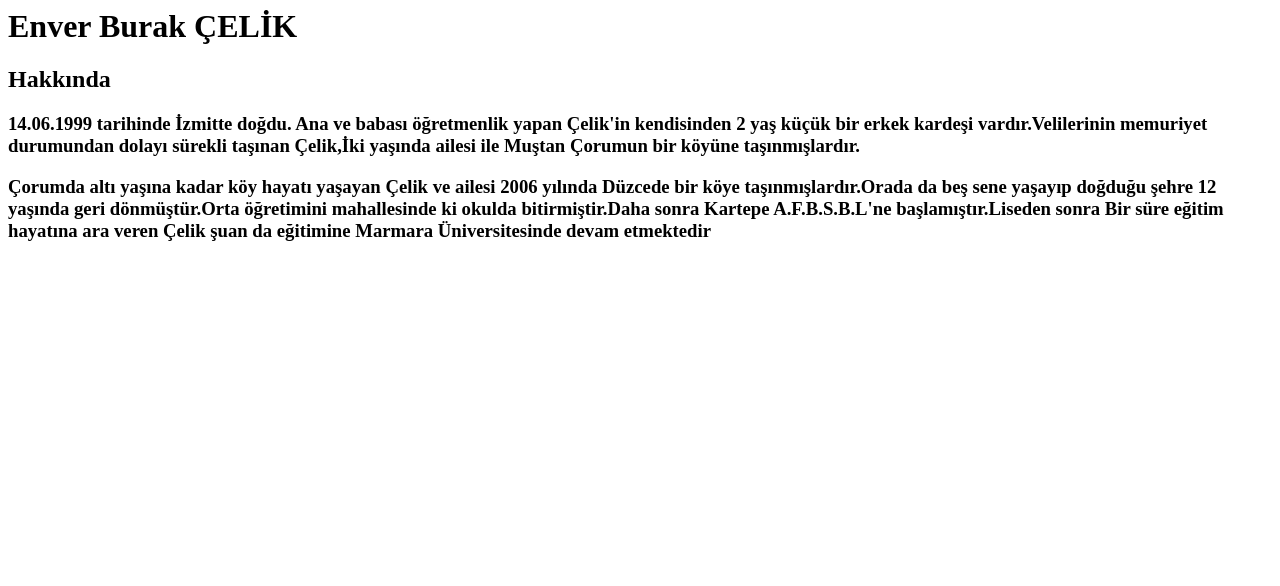
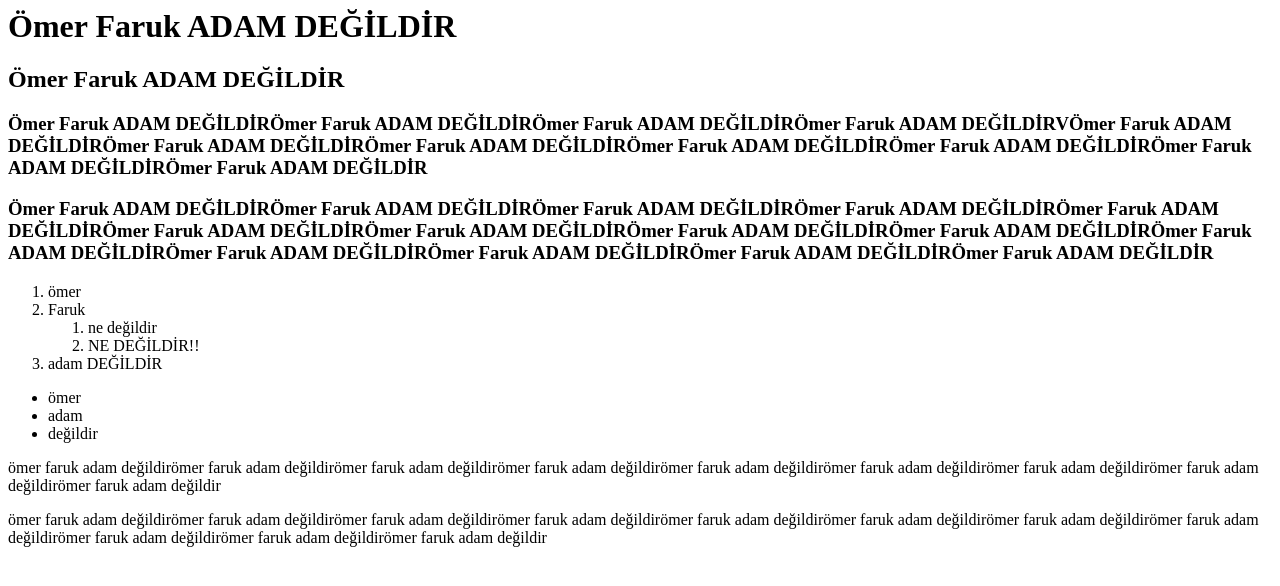
Before and after one commit to hihaho08/HTML-dev-1, a plain HTML site: page index.html in a window 1280 px wide. Drawn offline with Linux system fonts and the light colour scheme.

Commit message:
listeler eklendi

```diff
--- a/index.html
+++ b/index.html
@@ -1,17 +1,34 @@
 <html lang="tr">
 <head>
-    <title>Enver Burak ÇELİK</title>
+    <title>Ömer Faruk ADAM DEĞİLDİR</title>
             <!--şimdi başlıyorum,önce başlık atacağım-->
 </head>
-<h1>Enver Burak ÇELİK</h1>
+<h1>Ömer Faruk ADAM DEĞİLDİR</h1>
 <head>
 <body>
-  <h2>Hakkında</h2>
-    <h3>14.06.1999 tarihinde İzmitte doğdu. Ana ve babası öğretmenlik yapan Çelik'in kendisinden 2 yaş küçük bir erkek kardeşi vardır.Velilerinin memuriyet durumundan dolayı sürekli taşınan Çelik,İki yaşında ailesi ile Muştan Çorumun bir köyüne taşınmışlardır.</h3>
+  <h2>Ömer Faruk ADAM DEĞİLDİR</h2>
+    <h3>Ömer Faruk ADAM DEĞİLDİRÖmer Faruk ADAM DEĞİLDİRÖmer Faruk ADAM DEĞİLDİRÖmer Faruk ADAM DEĞİLDİRVÖmer Faruk ADAM DEĞİLDİRÖmer Faruk ADAM DEĞİLDİRÖmer Faruk ADAM DEĞİLDİRÖmer Faruk ADAM DEĞİLDİRÖmer Faruk ADAM DEĞİLDİRÖmer Faruk ADAM DEĞİLDİRÖmer Faruk ADAM DEĞİLDİR</h3>
 </head>
 </body>
-    <h3>Çorumda altı yaşına kadar köy hayatı yaşayan Çelik ve ailesi 2006 yılında Düzcede bir köye taşınmışlardır.Orada da beş sene yaşayıp doğduğu şehre 12 yaşında geri dönmüştür.Orta öğretimini mahallesinde ki okulda bitirmiştir.Daha sonra Kartepe A.F.B.S.B.L'ne başlamıştır.Liseden sonra Bir süre eğitim hayatına ara veren Çelik şuan da eğitimine Marmara Üniversitesinde devam etmektedir</h3>
+    <h3>Ömer Faruk ADAM DEĞİLDİRÖmer Faruk ADAM DEĞİLDİRÖmer Faruk ADAM DEĞİLDİRÖmer Faruk ADAM DEĞİLDİRÖmer Faruk ADAM DEĞİLDİRÖmer Faruk ADAM DEĞİLDİRÖmer Faruk ADAM DEĞİLDİRÖmer Faruk ADAM DEĞİLDİRÖmer Faruk ADAM DEĞİLDİRÖmer Faruk ADAM DEĞİLDİRÖmer Faruk ADAM DEĞİLDİRÖmer Faruk ADAM DEĞİLDİRÖmer Faruk ADAM DEĞİLDİRÖmer Faruk ADAM DEĞİLDİR</h3>
 </html>
 </body>
              <!--paragraf kullanmadan başlık etiketi ile daha güzel oldu-->
-             <!--listeleme yöntemini denedim ama çalışmadı sayfada ödevden sonra deneyeceğim-->
+<ol>
+  <li>ömer</li>
+  <li>Faruk
+    <ol>
+      <li>ne değildir</li>
+      <li>NE DEĞİLDİR!!</li>
+    </ol>
+  </li>
+  <li>adam DEĞİLDİR</li>
+</ol>
+<ul>
+  <li>ömer</li>
+  <li>adam</li>
+  <li>değildir</li>
+</ul>
+
+  <p>ömer faruk adam değildirömer faruk adam değildirömer faruk adam değildirömer faruk adam değildirömer faruk adam değildirömer faruk adam değildirömer faruk adam değildirömer faruk adam değildirömer faruk adam değildir</p>
+  <p>ömer faruk adam değildirömer faruk adam değildirömer faruk adam değildirömer faruk adam değildirömer faruk adam değildirömer faruk adam değildirömer faruk adam değildirömer faruk adam değildirömer faruk adam değildirömer faruk adam değildirömer faruk adam değildir</p>
```
